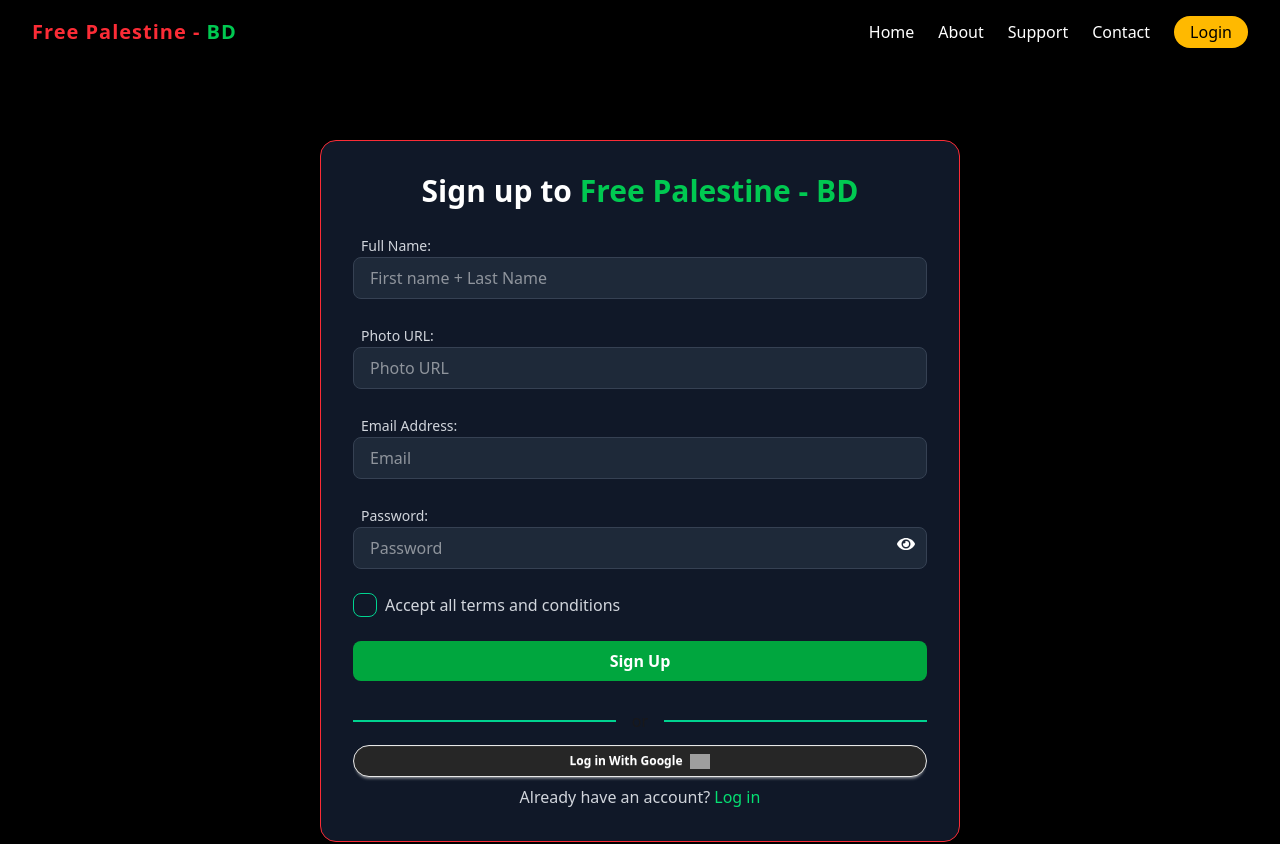
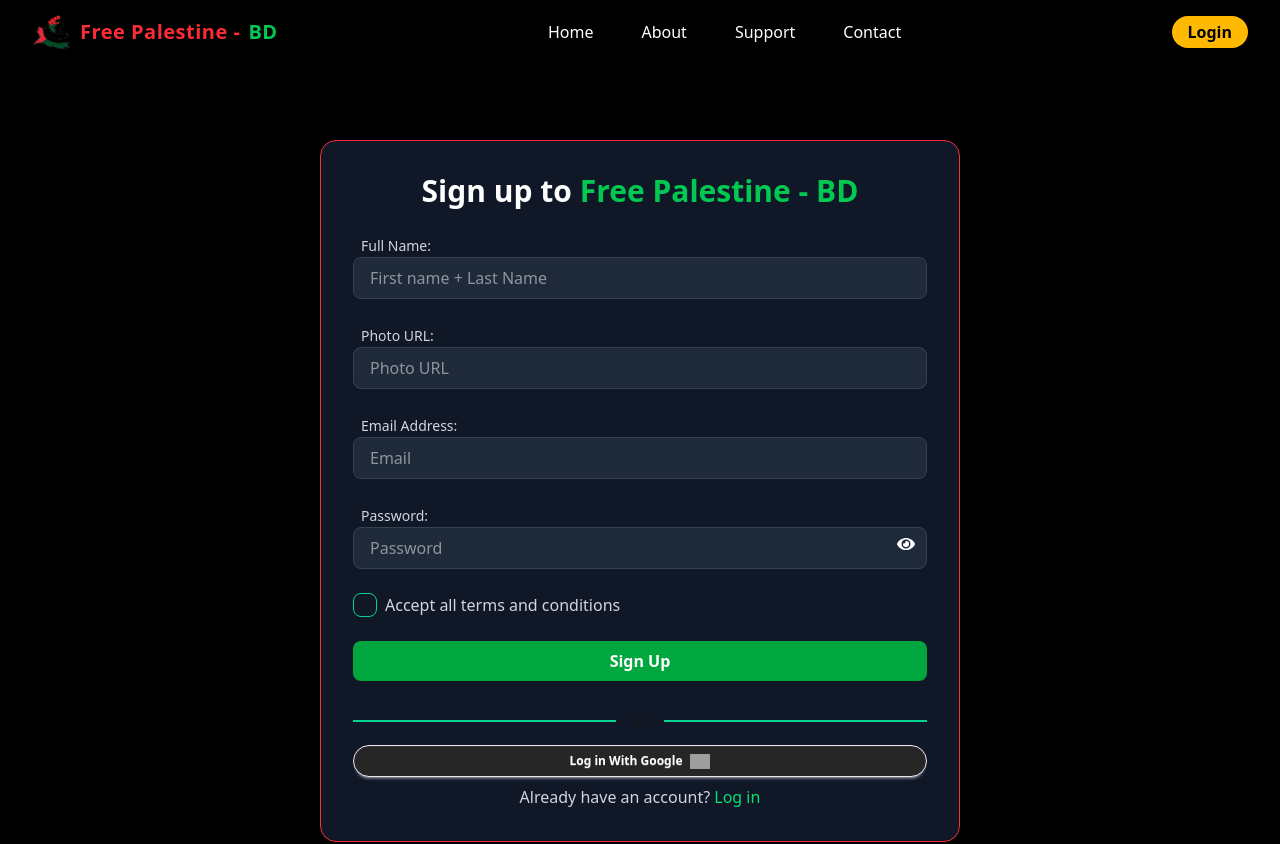
Before and after one commit to kamrul2006/FREE_PS_BD, a React (Vite) app: page /Signup in a window 1280 px wide. Shown: the top 844 px of the page. Built offline with nearby package versions, Linux system fonts and the light colour scheme; no server answers; grey boxes are pictures that could not be loaded.

Commit message:
NavBar updated

```diff
--- a/src/Fixed_Components/NavBar.jsx
+++ b/src/Fixed_Components/NavBar.jsx
@@ -2,47 +2,58 @@ import { useContext, useState } from "react";
 import { NavLink } from "react-router-dom";
 import { Menu, X } from "lucide-react";
 import { AuthContext } from "../Providers/AuthProvider";
+import lg from "../assets/fav-icon.png";
 
 export default function Navbar() {
   const [isOpen, setIsOpen] = useState(false);
   const { user, UserSignOut } = useContext(AuthContext);
-  // console.log(user)
 
   const toggleMenu = () => setIsOpen(!isOpen);
 
-  const navLinkClass = "hover:text-red-400 transition duration-200";
+  const navLinkClass = ({ isActive }) =>
+    `relative transition duration-200 font-medium px-3 py-1 ${isActive
+      ? "text-red-400 after:content-[''] after:absolute after:left-0 after:-bottom-1 after:w-full after:h-[2px] after:bg-green-500 after:rounded-full after:animate-pulse"
+      : "hover:text-red-400"
+    }`;
 
   return (
-    <nav className="bg-black text-white shadow-md fixed w-full top-0 left-0 z-50">
+    <nav className="bg-black/50 backdrop-blur-lg text-white shadow-lg fixed w-full top-0 left-0 z-50">
       <div className="max-w-7xl mx-auto px-4 sm:px-6 lg:px-8">
         <div className="flex justify-between items-center h-16">
-          {/* Logo / Brand */}
-          <div className="flex-shrink-0 text-xl font-bold tracking-wider text-red-500">
+          {/* Logo & Brand */}
+          <div className="flex items-center gap-2 text-xl font-bold tracking-wide text-red-500">
+            <img src={lg} alt="fps" className="w-10" />
             Free Palestine - <span className="text-green-500">BD</span>
           </div>
 
-          {/* Desktop Menu */}
-          <div className="hidden md:flex items-center justify-center space-x-6">
+          {/* Desktop Menu - Centered Nav */}
+          <div className="hidden md:flex flex-1 justify-center space-x-6">
             <NavLink to="/" className={navLinkClass}>Home</NavLink>
             <NavLink to="/about" className={navLinkClass}>About</NavLink>
             <NavLink to="/support" className={navLinkClass}>Support</NavLink>
             <NavLink to="/contact" className={navLinkClass}>Contact</NavLink>
+          </div>
 
+          {/* User Actions */}
+          <div className="hidden md:flex items-center gap-3">
             {user ? (
-              <div className="flex items-center justify-center gap-3">
+              <>
                 <button
-                  className="bg-red-400 text-center hover:bg-amber-600 px-4 py-1 rounded-2xl text-black"
+                  className="bg-red-500 hover:bg-red-600 px-4 py-1 rounded-2xl text-white font-semibold shadow transition"
                   onClick={UserSignOut}
                 >
                   Log Out
                 </button>
-
-                <img src={user.photoURL} className="w-12  border-2 border-red-500 b rounded-full" alt="hdf" />
-              </div>
+                <img
+                  src={user.photoURL}
+                  alt="User Avatar"
+                  className="w-11 h-11 rounded-full border-2 border-red-500 shadow-lg hover:scale-105 transition duration-300"
+                />
+              </>
             ) : (
               <NavLink
                 to="/Login"
-                className="bg-amber-400 text-center hover:bg-amber-600 px-4 py-1 rounded-2xl text-black"
+                className="bg-amber-400 hover:bg-amber-500 px-4 py-1 rounded-2xl text-black font-semibold transition"
               >
                 Login
               </NavLink>
@@ -60,26 +71,24 @@ export default function Navbar() {
 
       {/* Mobile Menu */}
       {isOpen && (
-        <div className="md:hidden bg-black border-t border-gray-700">
-          <div className="px-4 pt-2 pb-4 space-y-2 flex flex-col-reverse">
+        <div className="md:hidden bg-black border-t border-gray-700 shadow-lg">
+          <div className="px-4 pt-3 pb-5 flex flex-col space-y-3">
             <NavLink to="/" className={navLinkClass} onClick={toggleMenu}>Home</NavLink>
             <NavLink to="/about" className={navLinkClass} onClick={toggleMenu}>About</NavLink>
             <NavLink to="/support" className={navLinkClass} onClick={toggleMenu}>Support</NavLink>
             <NavLink to="/contact" className={navLinkClass} onClick={toggleMenu}>Contact</NavLink>
 
-            {user && (
+            {user ? (
               <button
-                className="bg-red-400 text-center hover:bg-amber-600 p-2 rounded-2xl text-black"
+                className="bg-red-500 hover:bg-red-600 p-2 rounded-2xl text-white font-semibold"
                 onClick={UserSignOut}
               >
                 Log Out
               </button>
-            )}
-
-            {!user && (
+            ) : (
               <NavLink
                 to="/Login"
-                className="bg-amber-400 text-center hover:bg-amber-600 p-2 rounded-2xl text-black"
+                className="bg-amber-400 hover:bg-amber-500 p-2 rounded-2xl text-black font-semibold"
                 onClick={toggleMenu}
               >
                 Login
```
